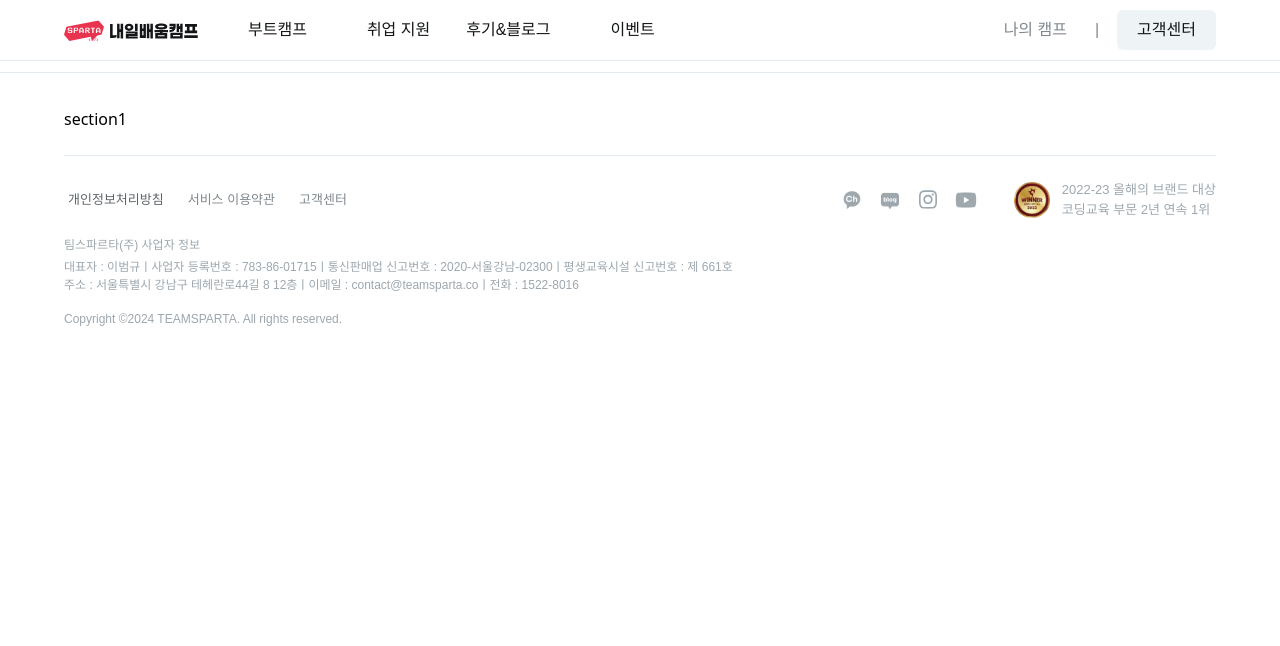
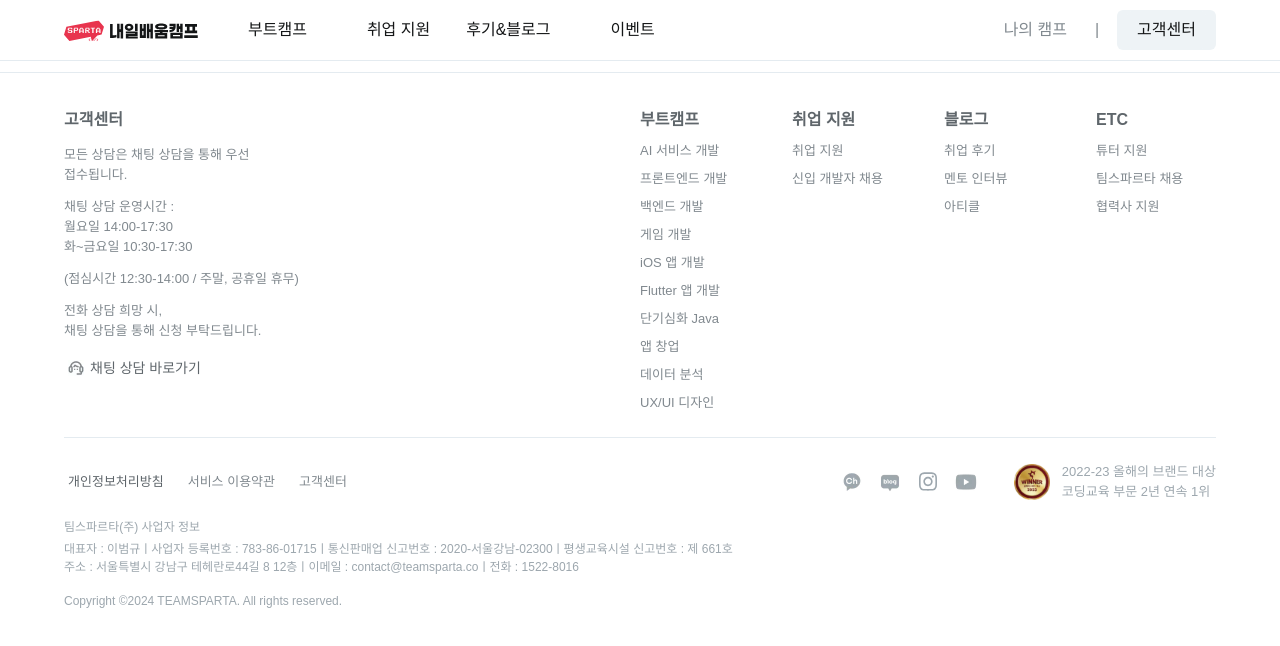
Before and after one commit to Clt689/TeamSparta_Onboarding, a Next.js app in the folder teamsparta_onboarding/: page / in a window 1280 px wide. Shown: the top 646 px of the page. Built offline with nearby package versions, Linux system fonts and the light colour scheme.

Commit message:
feat: Footer-section1 구현

```diff
--- a/teamsparta_onboarding/src/common/Footer.js
+++ b/teamsparta_onboarding/src/common/Footer.js
@@ -5,10 +5,70 @@ export default function Footer() {
     <>
       <footer className="w-full flex justify-center border-t border-[#E4EBF0] bg-white px-[16px] py-[34px] break-keep">
         <footer className="w-full max-w-[1152px] min-w-[328px] mx-auto flex flex-col gap-[24px]">
-          <section className="w-full flex flex-col gap-[24px]">
-            section1
+          {/* section1 */}
+          <section className="w-full flex flex-row gap-[24px] justify-between">
+
+            <section className="w-[250px] h-auto flex flex-col gap-[12px]">
+              <h1 className="font-pretendard font-semibold text-[16px] leading-[26px] text-[#5F666B]">고객센터</h1>
+              <p className="font-pretendard font-normal text-[13px] leading-[20px] text-[#81898F]">모든 상담은 채팅 상담을 통해 우선 접수됩니다.</p>
+              <p className="font-pretendard font-normal text-[13px] leading-[20px] text-[#81898F]">채팅 상담 운영시간 :
+                <br></br>
+                월요일 14:00-17:30
+                <br></br>
+                화~금요일 10:30-17:30
+              </p>
+              <p className="font-pretendard font-normal text-[13px] leading-[20px] text-[#81898F]">(점심시간 12:30-14:00 / 주말, 공휴일 휴무)</p>
+              <p className="font-pretendard font-normal text-[13px] leading-[20px] text-[#81898F]">전화 상담 희망 시,
+                <br></br>
+                채팅 상담을 통해 신청 부탁드립니다.
+              </p>
+              <div className="flex gap-[6px] items-center p-[4px] cursor-pointer font-pretendard font-normal text-[14px] leading-[22px] text-[#5F666B]">
+                <img className="w-[16px] h-[16px]" src = "/footer/counsel.webp"></img>
+                <h1>채팅 상담 바로가기</h1>
+              </div>
+            </section>
+
+            <section className="w-[576px] h-auto flex gap-[32px]">
+              <div className="flex flex-col gap-[8px] w-[120px]">
+                <h1 className="font-pretendard font-semibold text-[16px] leading-[26px] text-[#5F666B]">부트캠프</h1>
+                <a className="font-pretendard font-normal text-[13px] leading-[20px] text-[#81898F] cursor-pointer">AI 서비스 개발</a>
+                <a className="font-pretendard font-normal text-[13px] leading-[20px] text-[#81898F] cursor-pointer">프론트엔드 개발</a>
+                <a className="font-pretendard font-normal text-[13px] leading-[20px] text-[#81898F] cursor-pointer">백엔드 개발</a>
+                <a className="font-pretendard font-normal text-[13px] leading-[20px] text-[#81898F] cursor-pointer">게임 개발</a>
+                <a className="font-pretendard font-normal text-[13px] leading-[20px] text-[#81898F] cursor-pointer">iOS 앱 개발</a>
+                <a className="font-pretendard font-normal text-[13px] leading-[20px] text-[#81898F] cursor-pointer">Flutter 앱 개발</a>
+                <a className="font-pretendard font-normal text-[13px] leading-[20px] text-[#81898F] cursor-pointer">단기심화 Java</a>
+                <a className="font-pretendard font-normal text-[13px] leading-[20px] text-[#81898F] cursor-pointer">앱 창업</a>
+                <a className="font-pretendard font-normal text-[13px] leading-[20px] text-[#81898F] cursor-pointer">데이터 분석</a>
+                <a className="font-pretendard font-normal text-[13px] leading-[20px] text-[#81898F] cursor-pointer">UX/UI 디자인</a>
+              </div>
+              <div className="flex flex-col gap-[8px] w-[120px]">
+                <h1 className="font-pretendard font-semibold text-[16px] leading-[26px] text-[#5F666B]">취업 지원</h1>
+                <a className="font-pretendard font-normal text-[13px] leading-[20px] text-[#81898F] cursor-pointer">취업 지원</a>
+                <a className="font-pretendard font-normal text-[13px] leading-[20px] text-[#81898F] cursor-pointer">신입 개발자 채용</a>
+              </div>
+              <div className="flex flex-col gap-[8px] w-[120px]">
+                <h1 className="font-pretendard font-semibold text-[16px] leading-[26px] text-[#5F666B]">블로그</h1>
+                <a className="font-pretendard font-normal text-[13px] leading-[20px] text-[#81898F] cursor-pointer">취업 후기</a>
+                <a className="font-pretendard font-normal text-[13px] leading-[20px] text-[#81898F] cursor-pointer">멘토 인터뷰</a>
+                <a className="font-pretendard font-normal text-[13px] leading-[20px] text-[#81898F] cursor-pointer">아티클</a>
+              </div>
+              <div className="flex flex-col gap-[8px] w-[120px]">
+                <h1 className="font-pretendard font-semibold text-[16px] leading-[26px] text-[#5F666B]">ETC</h1>
+                <a className="font-pretendard font-normal text-[13px] leading-[20px] text-[#81898F] cursor-pointer">튜터 지원</a>
+                <a className="font-pretendard font-normal text-[13px] leading-[20px] text-[#81898F] cursor-pointer">팀스파르타 채용</a>
+                <a className="font-pretendard font-normal text-[13px] leading-[20px] text-[#81898F] cursor-pointer">협력사 지원</a>
+              </div>
+            </section>
+
+
+
           </section>
-          <div className="block w-full min-h-[1px] bg-[#E4EBF0]"></div>   {/* footer 중간 구분선 */}
+
+          {/* footer 중간 구분선 */}
+          <div className="block w-full min-h-[1px] bg-[#E4EBF0]"></div>
+
+          {/* section2 */}
           <section className="w-full flex flex-col gap-[16px]">
             <div className="flex justify-between">
               <section className="flex items-center gap-[16px]">
```
